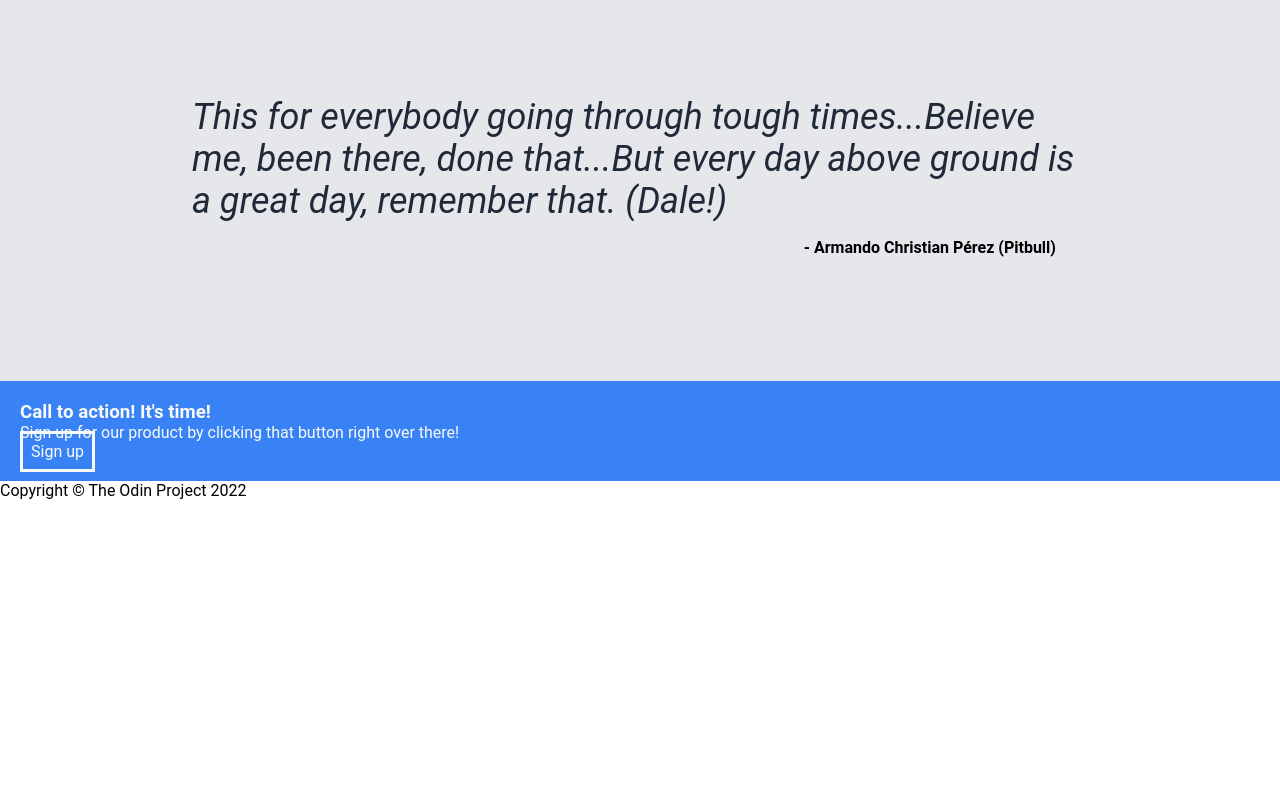
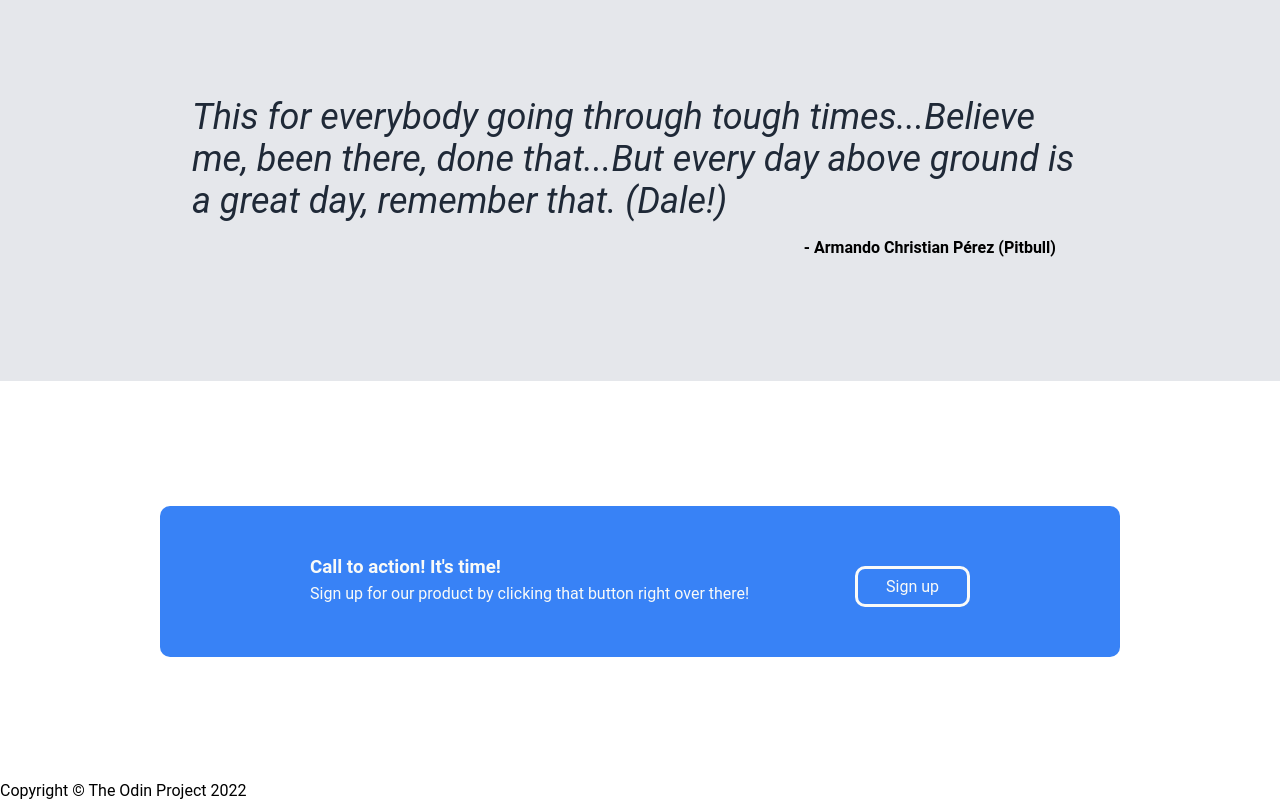
Before and after one commit to kelvinziroh/web-landing-page, a plain HTML site: page index.html in a window 1280 px wide. Shown: the part 1031-1831 px from the top of the page. Before the commit the page ends 1531 px from the top, so only its background shows below. Drawn offline with Linux system fonts and the light colour scheme.

Commit message:
feat: Style the third section of the main content

```diff
--- a/css/style.css
+++ b/css/style.css
@@ -195,9 +195,20 @@ main {
     font-weight: bold;
 }
 
+.third-section {
+    height: 400px;
+    display: flex;
+    align-items: center;
+}
+
 .cta-banner {
     background-color: #3882F6;
-    padding: 20px;
+    padding: 50px 150px;
+    width: 75%;
+    margin: 0 auto;
+    border-radius: 10px;
+    display: flex;
+    justify-content: space-between;
 }
 
 .cta-banner h3,
@@ -206,7 +217,14 @@ main {
     color: #F9FAF8;
 }
 
+.cta-banner p {
+    margin-top: 6px;
+}
+
 .cta-btn {
-    padding: 8px;
+    display: inline-block;
+    margin-top: 10px;
+    padding: 8px 28px;
     border: 3px solid #F9FAF8;
+    border-radius: 10px
 }
--- a/index.html
+++ b/index.html
@@ -56,8 +56,10 @@
         </section>
         <section class="third-section">
             <div class="cta-banner">
-                <h3>Call to action! It's time!</h3>
-                <p>Sign up for our product by clicking that button right over there!</p>
+                <div class="cta-content">
+                    <h3>Call to action! It's time!</h3>
+                    <p>Sign up for our product by clicking that button right over there!</p>
+                </div>
                 <a href="#" class="cta-btn">Sign up</a>
             </div>
         </section>
```
